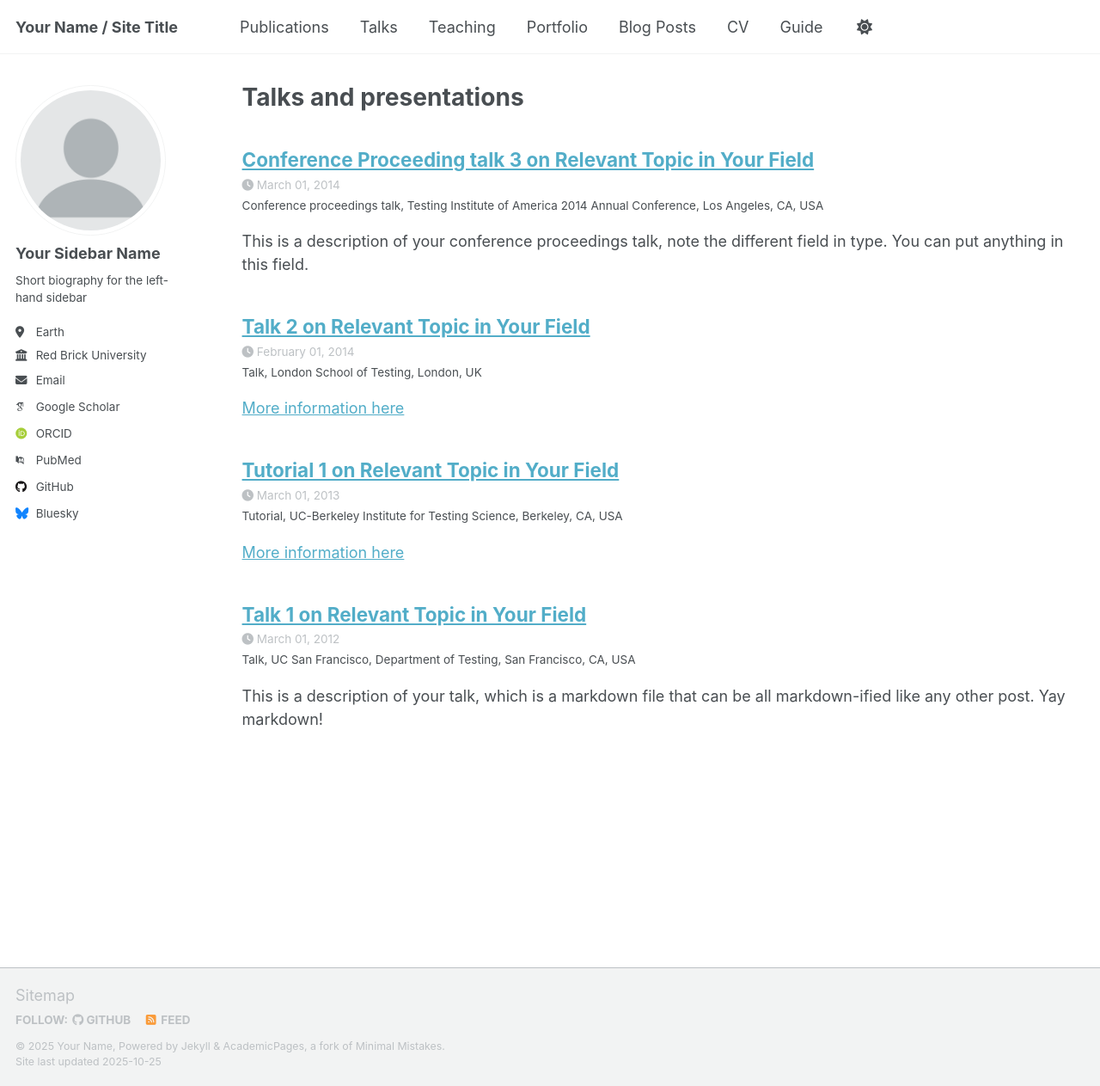
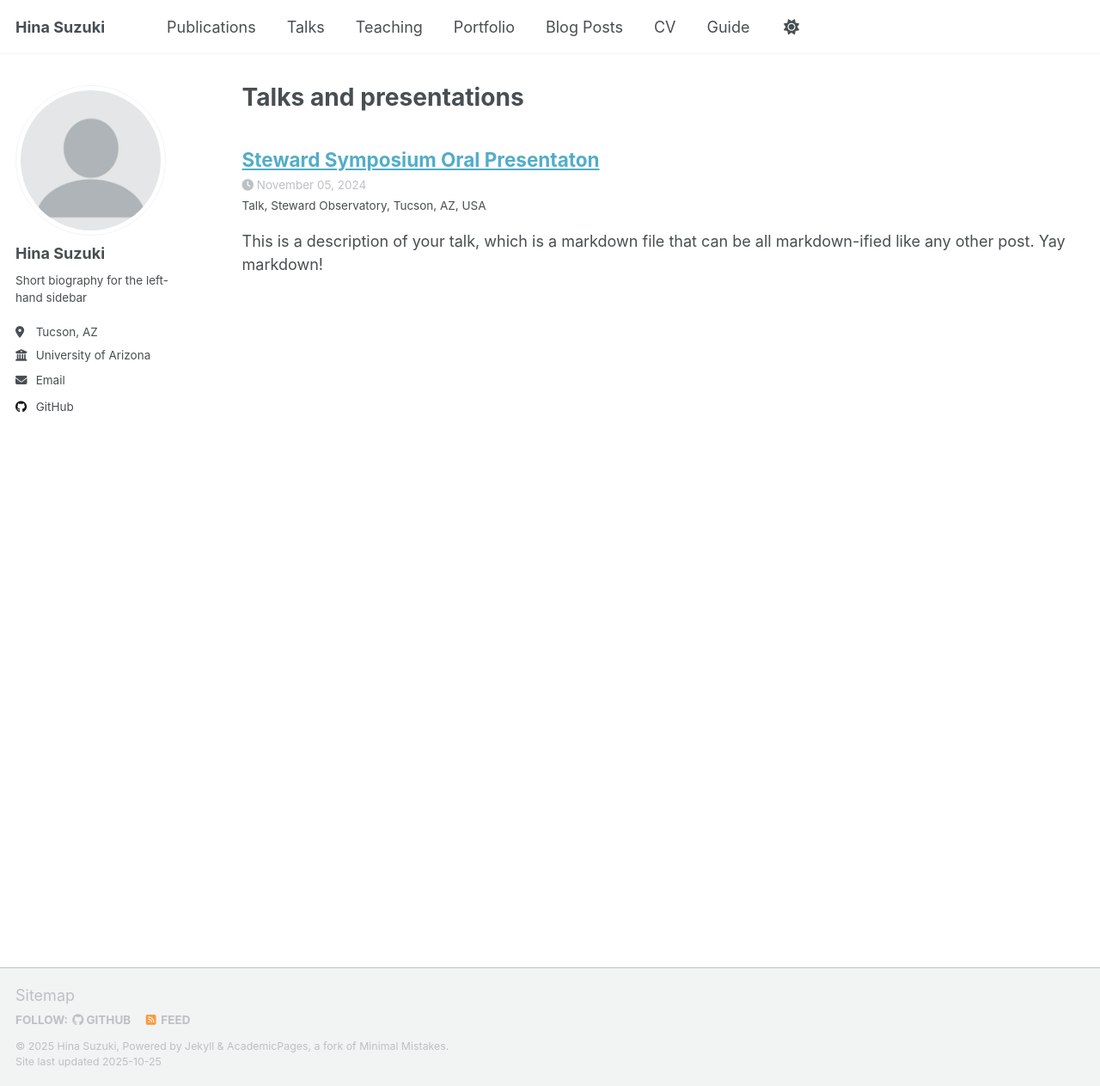
Before and after one commit to hina18201716/hina18201716.github.io, a Jekyll site: the page built from _pages/talks.html, in a window 1280 px wide and 1263 px high. Shown: the whole window at 86% size. Built offline with Jekyll 4.4.1, drawn with Linux system fonts in a browser that asks for light colours; some web fonts are replaced; a script that is not in the unit is left out.

Commit message:
exploring

```diff
--- a/_config.yml
+++ b/_config.yml
@@ -9,14 +9,14 @@
 # Basic Site Settings
 locale                   : "en-US"
 site_theme               : "default" # Currently available options are "default", "air"
-title                    : "Your Name / Site Title"
+title                    : "Hina Suzuki"
 title_separator          : "-"
-name                     : &name "Your Name"
-description              : &description "Your Name's academic portfolio"   # Update this with a general description of your site, this is the default if not overridden by a page
-url                      : https://academicpages.github.io # The base hostname & protocol for your site e.g. "https://[your GitHub username].github.io",
+name                     : &name "Hina Suzuki"
+description              : &description "Hina Suzuki's academic portfolio"   # Update this with a general description of your site, this is the default if not overridden by a page
+url                      : https://hina-suzuki.github.io # The base hostname & protocol for your site e.g. "https://[your GitHub username].github.io",
                                                            # or if you already have some other page hosted on Github then use "https://[your GitHub username].github.io/[Your Repo Name]"
 baseurl                  : "" # the subpath of your site, e.g. "/blog"
-repository               : "academicpages/academicpages.github.io"
+repository               : "hina18201716/hina-suzuki.github.io"
 
 # Site Author - The following control what appear as part of the author content on the side bar.
 #               If a field is blank the icon and link will not appear, otherwise it will be shown.
@@ -24,23 +24,23 @@ repository               : "academicpages/academicpages.github.io"
 author:
   # Biographic information
   avatar           : "profile.png"
-  name             : "Your Sidebar Name"
+  name             : "Hina Suzuki"
   pronouns         : # example: "she/her"
   bio              : "Short biography for the left-hand sidebar"
-  location         : "Earth"
-  employer         : "Red Brick University"
+  location         : "Tucson, AZ"
+  employer         : "University of Arizona"
   uri              : # URL
-  email            : "none@example.org"
+  email            : "hinas@arizona.edu"
 
   # Academic websites
   academia         : # URL
   arxiv            : # URL - Update with the correct link to your profile
-  googlescholar    : "https://scholar.google.com/citations?user=PS_CX0AAAAAJ"
+  googlescholar    : #"https://scholar.google.com/citations?user=PS_CX0AAAAAJ"
   inspire-hep      : # URL
   impactstory      : # URL
-  orcid            : "https://orcid.org/yourorcidurl"
+  orcid            : #"https://orcid.org/yourorcidurl"
   semantic         : # URL
-  pubmed           : "https://www.ncbi.nlm.nih.gov/pubmed/?term=john+snow"
+  pubmed           : #"https://www.ncbi.nlm.nih.gov/pubmed/?term=john+snow"
   researchgate     : # URL
   scopus           : # URL
 
@@ -48,13 +48,13 @@ author:
   bitbucket        : # Username - Update with your username on the site
   codepen          : # Username
   dribbble         : # Username
-  github           : "academicpages"
+  github           : "hina18201716"
   kaggle           : # Username
   stackoverflow    : # User number or user number and name (i.e., use "1" or "1/jeff-atwood")
 
   # Social media
   artstation       : # Username
-  bluesky          : "bsky.app" # Replace this with you Bluesky username
+  bluesky          : #"bsky.app" # Replace this with you Bluesky username
   facebook         : # Username
   flickr           : # Username
   foursquare       : # Username
@@ -135,7 +135,7 @@ yandex_site_verification :
 
 # Social Sharing
 twitter:
-  username               : &twitter
+  username               : #&twitter
 facebook:
   username               :
   app_id                 :
--- a/_talks/2012-03-01-talk-1.md
+++ /dev/null
@@ -1,11 +0,0 @@
----
-title: "Talk 1 on Relevant Topic in Your Field"
-collection: talks
-type: "Talk"
-permalink: /talks/2012-03-01-talk-1
-venue: "UC San Francisco, Department of Testing"
-date: 2012-03-01
-location: "San Francisco, CA, USA"
----
-
-This is a description of your talk, which is a markdown file that can be all markdown-ified like any other post. Yay markdown!
--- a/_talks/2013-03-01-tutorial-1.md
+++ /dev/null
@@ -1,13 +0,0 @@
----
-title: "Tutorial 1 on Relevant Topic in Your Field"
-collection: talks
-type: "Tutorial"
-permalink: /talks/2013-03-01-tutorial-1
-venue: "UC-Berkeley Institute for Testing Science"
-date: 2013-03-01
-location: "Berkeley, CA, USA"
----
-
-[More information here](http://exampleurl.com)
-
-This is a description of your tutorial, note the different field in type. This is a markdown files that can be all markdown-ified like any other post. Yay markdown!
--- a/_talks/2014-02-01-talk-2.md
+++ /dev/null
@@ -1,13 +0,0 @@
----
-title: "Talk 2 on Relevant Topic in Your Field"
-collection: talks
-type: "Talk"
-permalink: /talks/2014-02-01-talk-2
-venue: "London School of Testing"
-date: 2014-02-01
-location: "London, UK"
----
-
-[More information here](http://example2.com)
-
-This is a description of your talk, which is a markdown files that can be all markdown-ified like any other post. Yay markdown!
--- a/_talks/2014-03-01-talk-3.md
+++ /dev/null
@@ -1,11 +0,0 @@
----
-title: "Conference Proceeding talk 3 on Relevant Topic in Your Field"
-collection: talks
-type: "Conference proceedings talk"
-permalink: /talks/2014-03-01-talk-3
-venue: "Testing Institute of America 2014 Annual Conference"
-date: 2014-03-01
-location: "Los Angeles, CA, USA"
----
-
-This is a description of your conference proceedings talk, note the different field in type. You can put anything in this field.
--- /dev/null
+++ b/_talks/stewardsymposium.md
@@ -0,0 +1,11 @@
+---
+title: "Steward Symposium Oral Presentaton"
+collection: talks
+type: "Talk"
+# permalink: /talks/2012-03-01-talk-1
+venue: "Steward Observatory"
+date: 2024-11-05
+location: "Tucson, AZ, USA"
+---
+
+This is a description of your talk, which is a markdown file that can be all markdown-ified like any other post. Yay markdown!
```
Also changed, not shown: _data/cv.json (+9 -26 lines).
